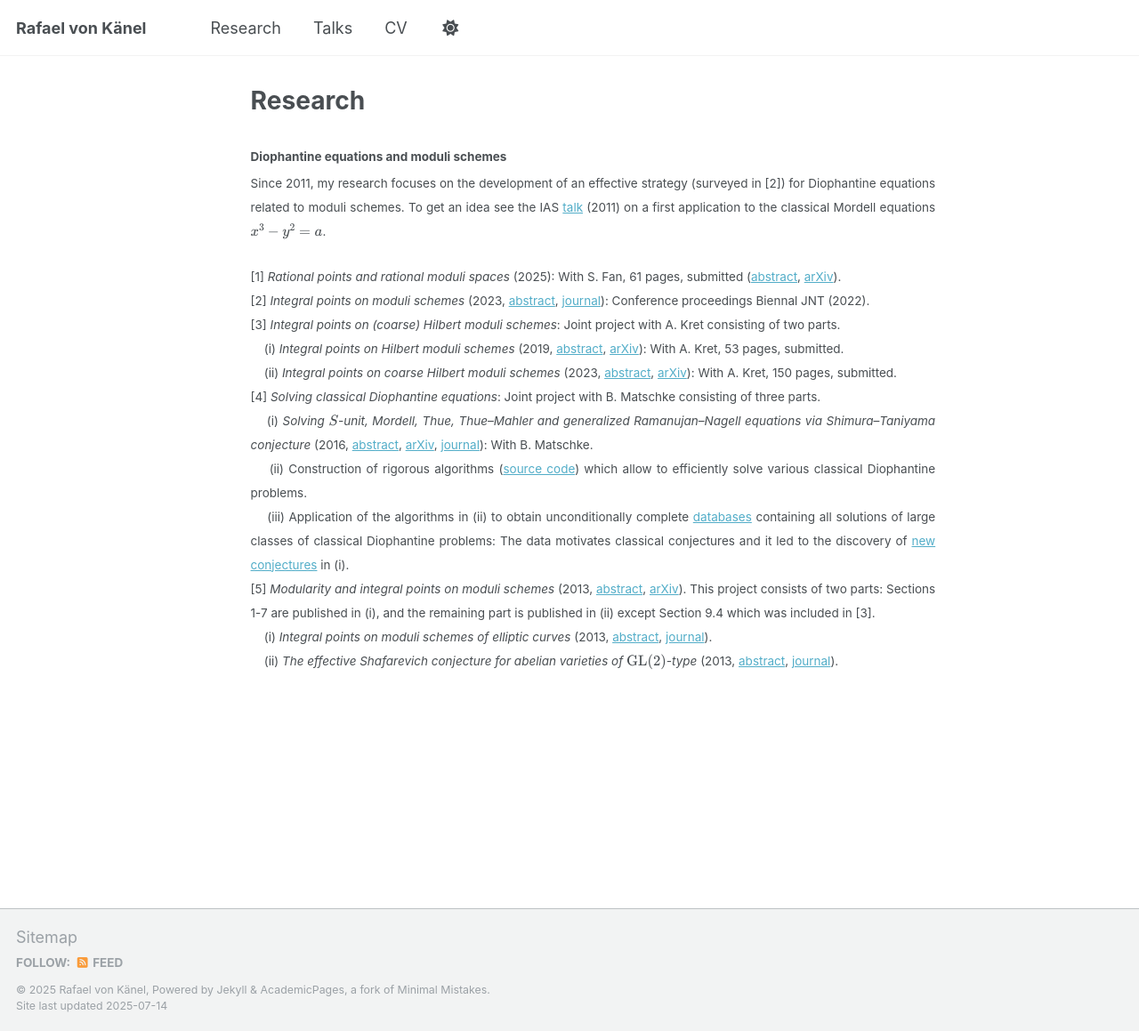
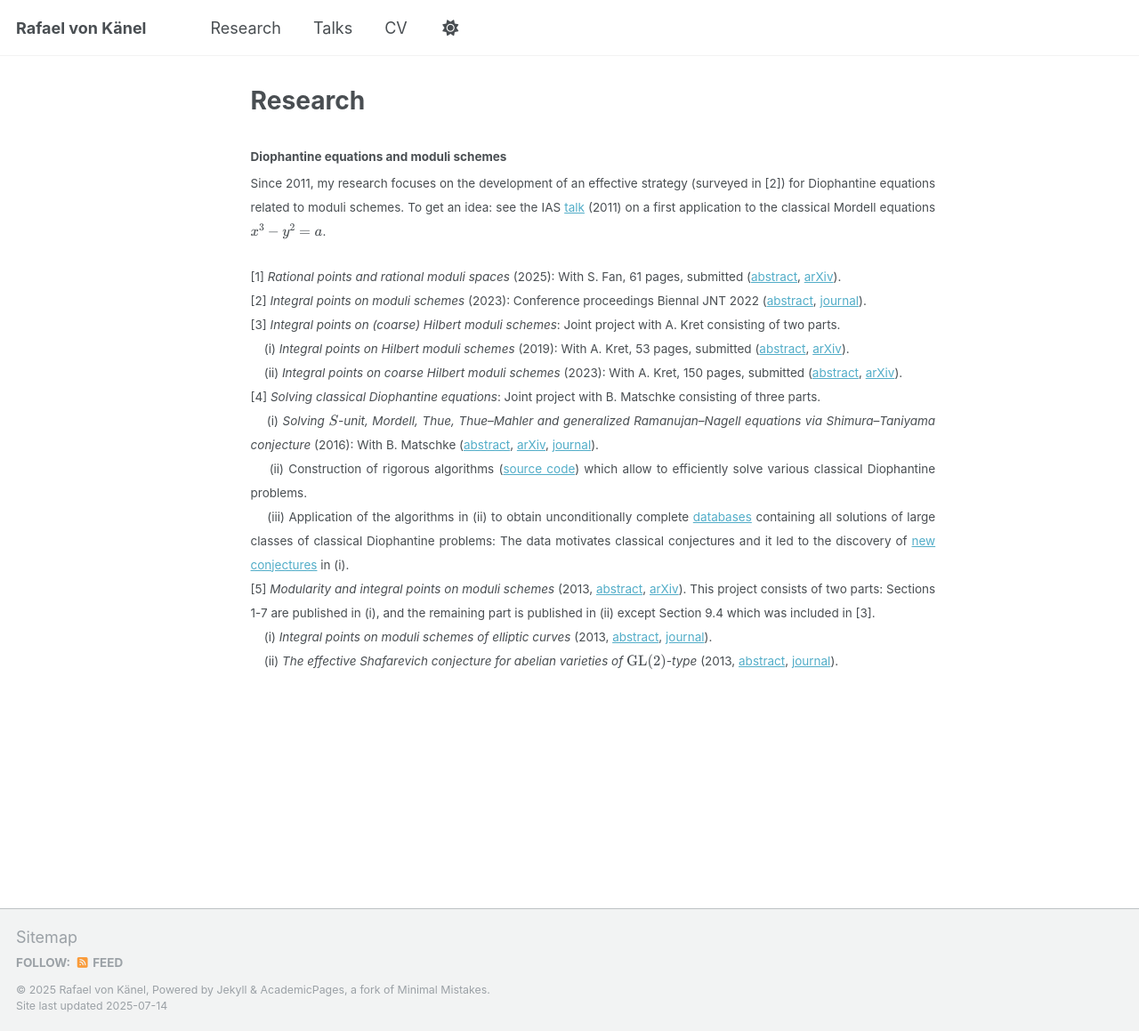
Before and after one commit to rafaelvonkanel/rafaelvonkanel.github.io, a Jekyll site: the page built from _pages/research.md, in a window 1280 px wide and 1159 px high. Shown: the whole window at 89% size. Built offline with Jekyll 4.4.1, drawn with Linux system fonts in a browser that asks for light colours; a script that is not in the unit is left out.

Commit message:
Update research.md

```diff
--- a/_pages/research.md
+++ b/_pages/research.md
@@ -6,15 +6,15 @@ author_profile: false
 ---
 
 #### Diophantine equations and moduli schemes
-<div style="text-align: justify !important; text-justify: inter-word;" markdown="1"><small>Since 2011, my research focuses on the development of an effective strategy (surveyed in [2]) for Diophantine equations related to moduli schemes. To get an idea see the IAS [talk](www.ias.edu/video/short/vonkenel) (2011) on a first application to the classical Mordell equations \\(x^3-y^2=a\\).</small>
+<div style="text-align: justify !important; text-justify: inter-word;" markdown="1"><small>Since 2011, my research focuses on the development of an effective strategy (surveyed in [2]) for Diophantine equations related to moduli schemes. To get an idea: see the IAS [talk](www.ias.edu/video/short/vonkenel) (2011) on a first application to the classical Mordell equations \\(x^3-y^2=a\\).</small>
 <div style="text-align: justify !important; text-justify: inter-word;" markdown="1"><small>
 [1] *Rational points and rational moduli spaces* (2025): With S. Fan, 61 pages, submitted ([abstract](../_research/proj2.md), [arXiv](https://arxiv.org/pdf/2501.17155)).
-[2] *Integral points on moduli schemes*  (2023, [abstract](../_research/proj2.md), [journal](https://www.sciencedirect.com/science/article/abs/pii/S0022314X24001744)): Conference proceedings Biennal JNT (2022).
+[2] *Integral points on moduli schemes*  (2023): Conference proceedings Biennal JNT 2022 ([abstract](../_research/proj2.md), [journal](https://www.sciencedirect.com/science/article/abs/pii/S0022314X24001744)).
 [3] *Integral points on (coarse) Hilbert moduli schemes*: Joint project with A. Kret consisting of two parts.
-&nbsp;&nbsp;&nbsp; (i) *Integral points on Hilbert moduli schemes* (2019, [abstract](../_research/proj2.md), [arXiv](https://arxiv.org/abs/1904.03503)): With A. Kret, 53 pages, submitted.
-&nbsp;&nbsp;&nbsp; (ii) *Integral points on coarse Hilbert moduli schemes*  (2023, [abstract](../_research/proj2.md), [arXiv](https://arxiv.org/abs/2307.06944)): With A. Kret, 150 pages, submitted.
+&nbsp;&nbsp;&nbsp; (i) *Integral points on Hilbert moduli schemes* (2019): With A. Kret, 53 pages, submitted ([abstract](../_research/proj2.md), [arXiv](https://arxiv.org/abs/1904.03503)).
+&nbsp;&nbsp;&nbsp; (ii) *Integral points on coarse Hilbert moduli schemes*  (2023): With A. Kret, 150 pages, submitted ([abstract](../_research/proj2.md), [arXiv](https://arxiv.org/abs/2307.06944)).
 [4] *Solving classical Diophantine equations*: Joint project with B. Matschke consisting of three parts.
-&nbsp;&nbsp;&nbsp; (i) *Solving \\(S\\)-unit, Mordell, Thue, Thue–Mahler and generalized Ramanujan–Nagell equations via Shimura–Taniyama conjecture* (2016, [abstract](../_research/proj2.md), [arXiv](https://arxiv.org/abs/1605.06079), [journal](https://bookstore.ams.org/view?ProductCode=MEMO/286/1419)): With B. Matschke.
+&nbsp;&nbsp;&nbsp; (i) *Solving \\(S\\)-unit, Mordell, Thue, Thue–Mahler and generalized Ramanujan–Nagell equations via Shimura–Taniyama conjecture* (2016): With B. Matschke ([abstract](../_research/proj2.md), [arXiv](https://arxiv.org/abs/1605.06079), [journal](https://bookstore.ams.org/view?ProductCode=MEMO/286/1419)).
 &nbsp;&nbsp;&nbsp; (ii) Construction of rigorous algorithms ([source code](https://github.com/bmatschke/solving-classical-diophantine-equations)) which allow to efficiently solve various classical Diophantine problems.
 &nbsp;&nbsp;&nbsp; (iii) Application of the algorithms in (ii) to obtain unconditionally complete [databases](https://bmatschke.github.io/solving-classical-diophantine-equations/) containing all solutions of large classes of classical Diophantine problems: The data motivates classical conjectures and it led to the discovery of [new conjectures](https://bmatschke.github.io/solving-classical-diophantine-equations/) in (i).
 [5] *Modularity and integral points on moduli schemes* (2013, [abstract](../_research/proj2.md), [arXiv](https://arxiv.org/abs/1310.7263)). This project consists of two parts: Sections 1-7 are published in (i), and the remaining part is published in (ii) except Section 9.4 which was included in [3].
```
